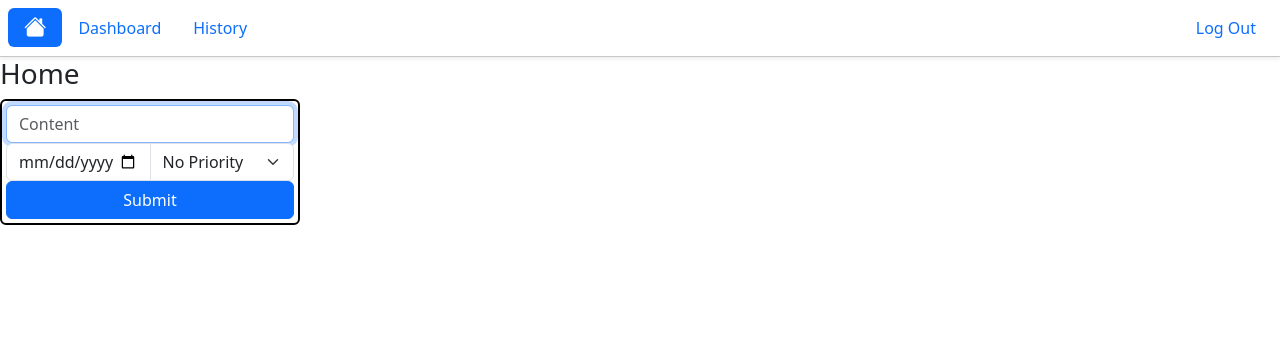
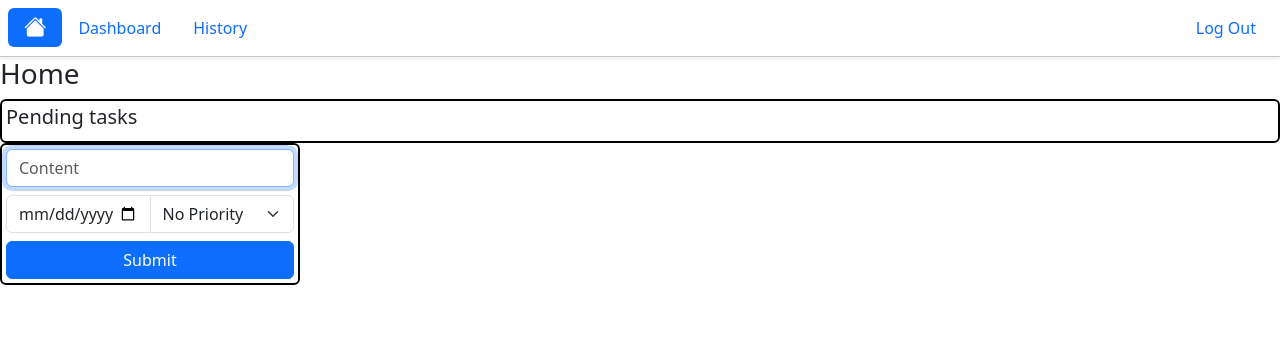
Before and after one commit to itsntme1/to-do-list-app, a Flask app: page / in a window 1280 px wide. Shown: the top 357 px of the page. Run offline with Flask 3, Linux system fonts and the light colour scheme; a user stored in the database is signed in; some libraries are stand-ins or nearby versions.

Commit message:
feature: tasks are marked as completed and disappear when checked

```diff
--- a/app.py
+++ b/app.py
@@ -1,7 +1,7 @@
 # This project is licensed under the MIT License.
 # See the LICENSE file in the root of the repository for details.
 
-from flask import Flask, render_template, request, redirect, session
+from flask import Flask, render_template, request, redirect, session, jsonify
 from flask_session import Session
 from cs50 import SQL
 from werkzeug.security import check_password_hash, generate_password_hash
@@ -40,14 +40,14 @@
         db.execute("INSERT INTO tasks (user_id, content, due_date, priority) VALUES(?, ?, ?, ?)",
                    session['user_id'], content, date, priority)
 
-        return render_template("index.html")
+    # if logged in
+    elif session.get('user_id'):
+        tasks = db.execute("SELECT id, content, due_date FROM tasks WHERE user_id = ? ORDER BY due_date ASC", session["user_id"])
+
+        return render_template("index.html", tasks=tasks)
 
     else:
-        # if not logged in render landing page
-        if not session.get('user_id'):
-            return render_template("landing.html")
-
-        return render_template("index.html")
+        return render_template("landing.html")
 
 
 @app.route("/dashboard")
@@ -127,5 +127,18 @@
     return redirect('/')
 
 
+@app.route('/delete_task', methods=['POST'])
+def delete_task():
+    data = request.get_json()
+    task_id = data.get('id')
+
+    if task_id:
+        db.execute("DELETE FROM tasks WHERE id = ? AND user_id = ?", task_id, session["user_id"])
+
+        return jsonify({'success': True})
+
+    return jsonify({'success': False, 'error': 'Task not found'}), 404
+
+
 if __name__ == "__main__":
     app.run(debug=True)
--- a/templates/index.html
+++ b/templates/index.html
@@ -2,11 +2,28 @@
 
 {% block body %}
     <h3>Home</h3>
+
+    <div class="border border-black border-2 rounded p-1" id="pending_tasks">
+        <h5>Pending tasks</h5>
+        <form action="/" method="post">
+            <ul class="list-group">
+                {% for task in tasks %}
+                    <li class="list-group-item d-flex align-items-center">
+                        <input class="form-check-input me-2 task-checkbox" type="checkbox" id="task{{ task.id }}"
+                        value="{{ task.id }}">
+                        <label class="form-check-label me-auto" for="task{{ task.id }}">{{ task.content }}</label>
+                        <span class="badge text-bg-danger rounded-pill">{{ task.due_date }}</span>
+                    </li>
+                {% endfor %}
+            </ul>
+        </form>
+    </div>
+
     <div class="border border-black border-2 rounded p-1" id="add_box">
         <form action="/" method="post" class="w-auto">
             <div>
                 <input class="form-control" type="text" name="content" placeholder="Content" required autocomplete="off" autofocus>
-                <div class="d-flex flex-wrap input-group">
+                <div class="d-flex flex-wrap input-group mt-2">
                     <input type="date" class="form-control w-50" name="date">
                     <select class="form-select w-50" name="priority">
                         <option selected disabled>No Priority</option>
@@ -15,8 +32,35 @@
                         <option value="3">Priority 3</option>
                     </select>
                 </div>
-                <button class="btn btn-primary w-100" type="submit">Submit</button>
+                <button class="btn btn-primary w-100 mt-2" type="submit">Submit</button>
             </div>
         </form>
     </div>
 {% endblock %}
+
+
+{% block script %}
+<script>
+    document.querySelectorAll('.task-checkbox').forEach(checkbox => {
+        checkbox.addEventListener('change', function (){
+            let task_id = this.value;
+
+            fetch('/delete_task', {
+                method: 'POST',
+                headers: {
+                    'Content-Type': 'application/json'
+                },
+                body: JSON.stringify({ id: task_id} )
+            })
+            .then(response => response.json())
+            .then(data => {
+                if (data.success) {
+                    let task_item = this.closest('li');
+                    if (task_item) task_item.remove();
+                }
+            })
+            .catch(error => console.error('Error deleting task:', error));
+        });
+    });
+</script>
+{% endblock %}
--- a/templates/layout.html
+++ b/templates/layout.html
@@ -36,4 +36,7 @@
 
     {% endblock %}
 </body>
+{% block script %}
+
+{% endblock %}
 </html>
```
Also changed, not shown: todoapp.db.
